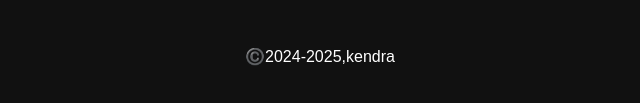
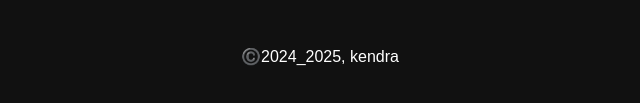
Before and after one commit to kendravalery/kelompok_1, a plain HTML site: page index.html in a window 1280 px wide. Shown: the part 3929-4032 px from the top of the page, 320-960 px from the left. Drawn offline with nearby package versions, Linux system fonts and the light colour scheme.

Commit message:
Update index.html

```diff
--- a/index.html
+++ b/index.html
@@ -172,7 +172,7 @@
           </li>
         </ul>
         <p class="copyright">
-          ©️2024-2025,kendra
+          ©️2024_2025, kendra
         </p>
       </footer>
 
```
